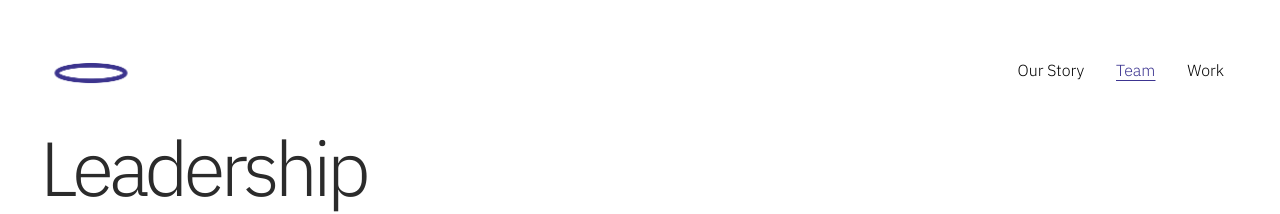
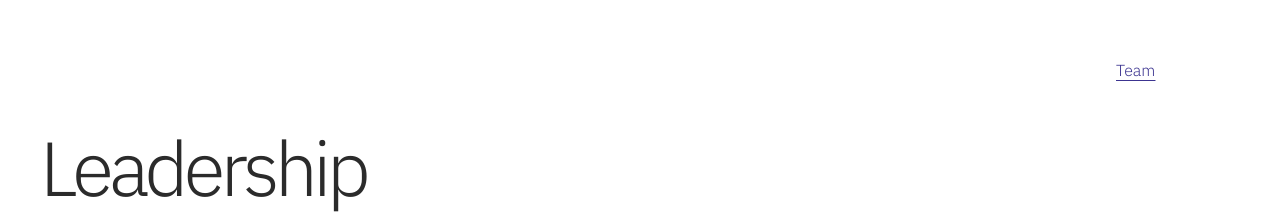
Before and after one commit to JosephKeswet/soul-vision, a Next.js app: page /team in a window 1280 px wide. Shown: the top 214 px of the page. Built offline with nearby package versions, Linux system fonts and the light colour scheme.

Commit message:
(FEAT):scrollposition

```diff
--- a/src/components/global/Navbar.tsx
+++ b/src/components/global/Navbar.tsx
@@ -1,11 +1,10 @@
 "use client";
 import { routes } from "@/lib/constants";
 import { scrollToSection } from "@/lib/utils";
-import { HamburgerMenuIcon } from "@radix-ui/react-icons";
 import Image from "next/image";
 import Link from "next/link";
 import { usePathname, useRouter } from "next/navigation";
-import React, { useEffect, useRef, useState } from "react";
+import React, { useEffect, useState } from "react";
 import { Sheet, SheetContent, SheetTrigger } from "../ui/sheet";
 
 type Props = {};
@@ -14,37 +13,62 @@ export default function Navbar({}: Props) {
   const pathname = usePathname();
   const router = useRouter();
   const [isSheetOpen, setIsSheetOpen] = useState(false);
+  const [isScrolled, setIsScrolled] = useState(false);
+  const [isNearBottom, setIsNearBottom] = useState(false);
 
   // Close the sheet when the pathname changes
   useEffect(() => {
     setIsSheetOpen(false);
   }, [pathname]);
+
+  // Detect scroll to toggle between hamburger and regular menu and logo
+  useEffect(() => {
+    const handleScroll = () => {
+      const scrollTop = window.scrollY;
+      const windowHeight = window.innerHeight;
+      const documentHeight = document.documentElement.scrollHeight;
+
+      if (scrollTop > 100) {
+        setIsScrolled(true);
+      } else {
+        setIsScrolled(false);
+      }
+
+      // Check if the user is near the bottom (e.g., within 200px)
+      if (scrollTop + windowHeight >= documentHeight - 200) {
+        setIsNearBottom(true);
+      } else {
+        setIsNearBottom(false);
+      }
+    };
+
+    window.addEventListener("scroll", handleScroll);
+    return () => window.removeEventListener("scroll", handleScroll);
+  }, []);
+
   return (
     <div className={`${pathname === routes.home ? "bg-transparent" : "bg-transparent"} `}>
       <div className="flex items-center justify-between w-full p-4 lg:p-10">
-        {pathname === routes.home ? (
+
+        {/* Logo switch based on scroll position */}
         <Link href={routes.home}>
           <img
-              src="/assets/LogoWhite.png"
+            src={
+              isScrolled && !isNearBottom
+                ? "/assets/Logo.png" // Regular logo when scrolled
+                : "/assets/LogoWhite.png" // White logo at top or near bottom
+            }
             className="w-[72px] lg:w-[102px]"
             alt="Logo"
           />
         </Link>
-        ) : (
-          <Link href={routes.home}>
-            <img
-              src="/assets/Logo.png"
-              className="w-[72px] lg:w-[102px] "
-              alt="Logo"
-            />
-          </Link>
-        )}
 
+        {/* Main navigation menu */}
         <ul
           className={`hidden md:flex items-center text-base font-light font-IBM ${
-            pathname === routes.home || pathname === routes.work
-              ? "text-white"
-              : "text-black"
+            isScrolled && !isNearBottom
+              ? "text-black"
+              : "text-white"
           }`}
         >
           <li
@@ -83,10 +107,19 @@ export default function Navbar({}: Props) {
           </li>
         </ul>
 
+        {/* Hamburger menu for mobile */}
         <div className="flex md:hidden">
           <Sheet open={isSheetOpen} onOpenChange={setIsSheetOpen}>
             <SheetTrigger className="flex md:hidden">
-              {pathname === routes.home && <div>
+              {isScrolled && !isNearBottom ? (
+                <Image
+                  src="/assets/hamburger-menu.svg"
+                  width={68}
+                  height={42}
+                  alt="Menu"
+                  priority
+                />
+              ) : (
                 <Image
                   src="/assets/hamburger-menu-white.svg"
                   width={68}
@@ -94,46 +127,28 @@ export default function Navbar({}: Props) {
                   alt="Menu"
                   priority
                 />
-              </div>} {pathname === routes.team && <div>
-                <Image
-                  src="/assets/hamburger-menu.svg"
-                  width={68}
-                  height={42}
-                  alt="Menu"
-                  priority
-                />
-              </div>}
-              {pathname === routes.story && <div>
-                <Image
-                  src="/assets/hamburger-menu.svg"
-                  width={68}
-                  height={42}
-                  alt="Menu"
-                  priority
-                />
-              </div>}
-
+              )}
             </SheetTrigger>
             <SheetContent className="bg-white pt-16">
-              <div    onClick={() => {
+              <div
+                onClick={() => {
                   router.push(routes.home);
                   scrollToSection("story");
-              }} className=" flex items-end gap-6 h-[44.3px]">
+                }}
+                className="flex items-end gap-6 h-[44.3px]"
+              >
                 <p className="font-IBM font-light text-[24.32px] text-primary">
                   <span className="text-xs font-IBM font-light mr-5">01</span>
-
                   Our Story
                 </p>
               </div>
-              <Link href={routes.team} className=" flex items-center gap-6 h-[44.3px]">
-
+              <Link href={routes.team} className="flex items-center gap-6 h-[44.3px]">
                 <p className="font-IBM font-light text-[24.32px] text-primary">
                   <span className="text-xs font-IBM font-light mr-5">02</span>
-
                   Team
                 </p>
               </Link>
-              <Link href={routes.work} className=" flex items-center gap-6 h-[44.3px]">
+              <Link href={routes.work} className="flex items-center gap-6 h-[44.3px]">
                 <p className="font-IBM font-light text-[24.32px] text-primary">
                   <span className="text-xs font-IBM font-light mr-5">03</span>
                   Work
```
Lines whose indentation alone changed are shown as unchanged.
